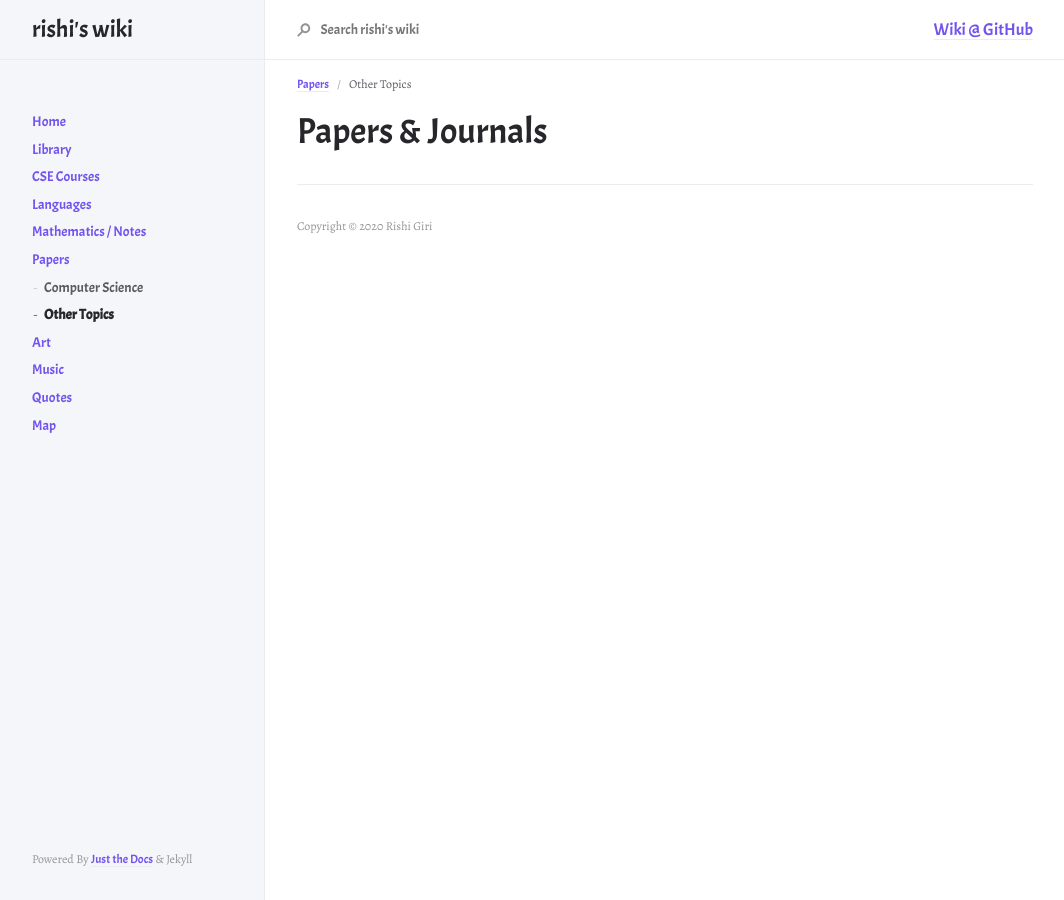
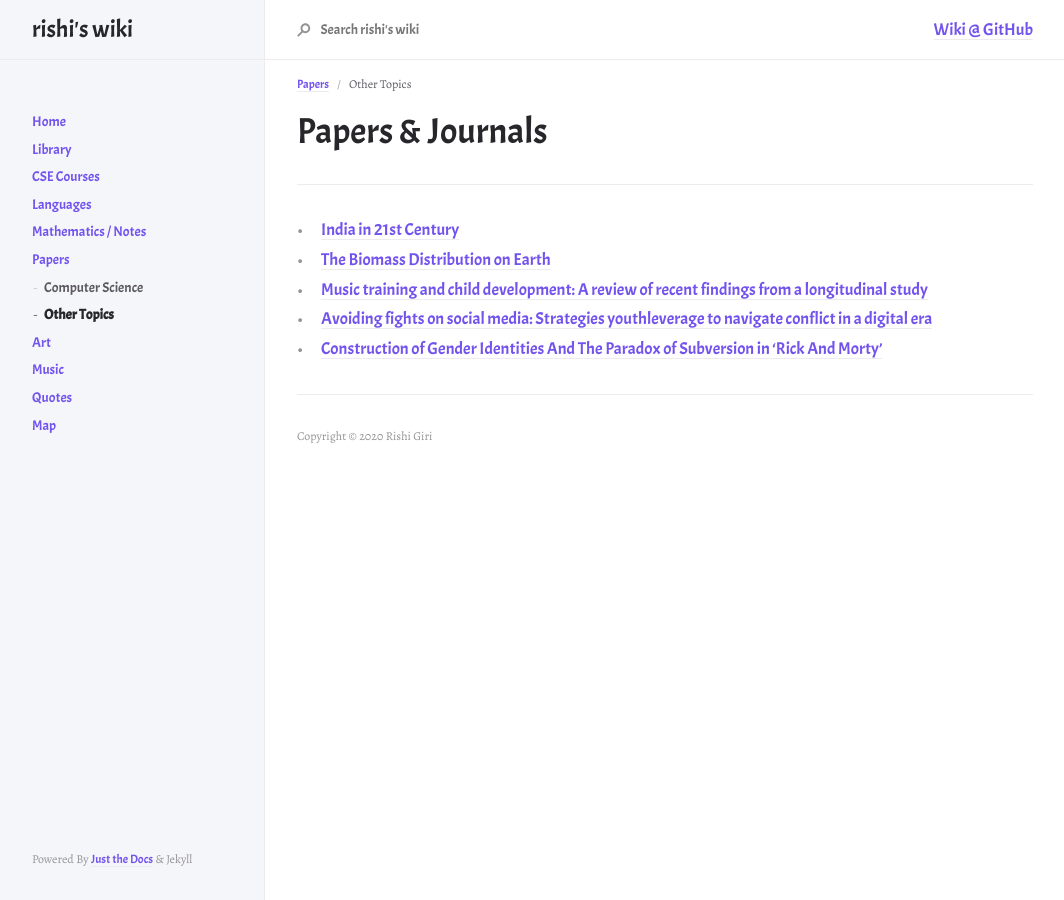
Before and after one commit to r8w/r8w, a Jekyll site: the page built from docs/papers/other.md, in a window 1280 px wide. Shown: the whole page, without its empty margins (107-1171 px from the left). Built offline with Jekyll 4.4.1, drawn with Linux system fonts in a browser that asks for light colours; nearby versions of some CDN libraries.

Commit message:
other papers

```diff
--- a/docs/papers/other.md
+++ b/docs/papers/other.md
@@ -6,3 +6,11 @@ nav_order: 1
 ---
 
 # Papers & Journals
+
+---
+
+- [India in 21st Century](https://sci-hub.tw/10.2307/2623830)
+- [The Biomass Distribution on Earth](https://www.pnas.org/content/pnas/115/25/6506.full.pdf)
+- [Music training and child development: A review of recent findings from a longitudinal study](https://sci-hub.tw/10.1111/nyas.13606)
+- [Avoiding fights on social media: Strategies youthleverage to navigate conflict in a digital era](https://sci-hub.tw/10.1002/jcop.22363)
+- [Construction of Gender Identities And The Paradox of Subversion in ‘Rick And Morty’](http://www.journalcra.com/sites/default/files/issue-pdf/31365.pdf)
```
